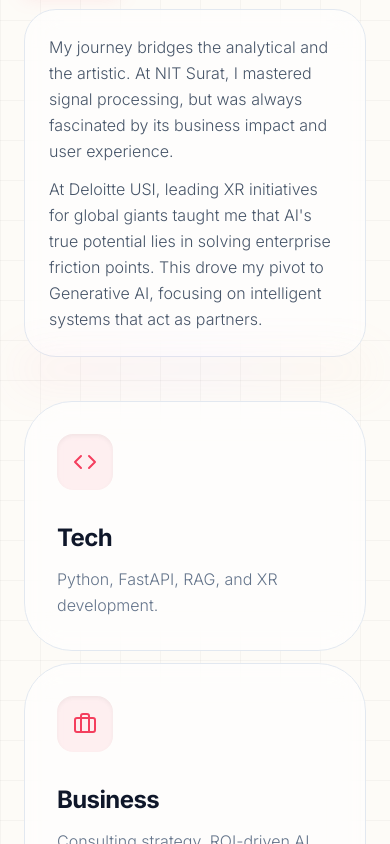
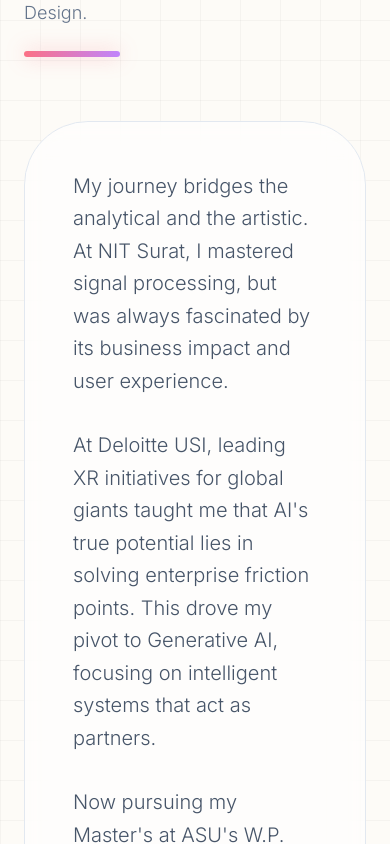
Before and after one commit to Pirate1410/Personal_website_YMP, a React (Vite) app: page / in a window 390 px wide. Shown: the part 1300-2144 px from the top of the page. Built offline with nearby package versions, Linux system fonts and the light colour scheme.

Commit message:
Restore About section to original layout

```diff
--- a/App.tsx
+++ b/App.tsx
@@ -42,7 +42,7 @@ const useScrollReveal = () => {
 };
 
 const SectionTitle: React.FC<{ title: string; subtitle?: string; dark?: boolean }> = ({ title, subtitle, dark }) => (
-  <div className="mb-4 relative reveal">
+  <div className="mb-16 relative reveal">
     <h2 className={`text-4xl md:text-5xl font-display font-bold mb-4 tracking-tight ${dark ? 'text-white' : 'text-slate-900'}`}>{title}</h2>
     {subtitle && <p className={`max-w-2xl text-lg font-light ${dark ? 'text-slate-300' : 'text-slate-500'}`}>{subtitle}</p>}
     <div className="h-1.5 w-24 bg-gradient-to-r from-rose-400 to-purple-400 mt-6 rounded-full shadow-[0_0_20px_rgba(251,113,133,0.4)]"></div>
@@ -290,18 +290,18 @@ const App: React.FC = () => {
       </div>
 
       {/* About Section */}
-      <section id="about" className="min-h-screen pt-24 pb-8 relative flex flex-col justify-center">
-        <div className="max-w-7xl mx-auto px-6 relative z-10 w-full">
+      <section id="about" className="py-40 relative">
+        <div className="max-w-7xl mx-auto px-6 relative z-10">
           <SectionTitle
             title="The Intersection"
             subtitle="Tech meets Business. Creativity meets Design."
           />
 
-          <div className="grid grid-cols-1 lg:grid-cols-12 gap-8 items-start">
-            <div className="lg:col-span-7 space-y-3">
-              <div className="glass-card p-6 rounded-[2rem] border-slate-200 reveal">
-                {PERSONAL_STORY.narrative.slice(0, 2).map((paragraph, i) => (
-                  <p key={i} className="text-base text-slate-600 leading-relaxed font-light mb-3 last:mb-0">
+          <div className="grid grid-cols-1 lg:grid-cols-12 gap-20 items-start">
+            <div className="lg:col-span-7 space-y-12">
+              <div className="glass-card p-12 rounded-[4rem] border-slate-200 reveal">
+                {PERSONAL_STORY.narrative.map((paragraph, i) => (
+                  <p key={i} className="text-xl text-slate-600 leading-relaxed font-light mb-8 last:mb-0">
                     {paragraph}
                   </p>
                 ))}
@@ -309,10 +309,10 @@ const App: React.FC = () => {
 
               <div className="relative group reveal" style={{ transitionDelay: '0.1s' }}>
                 <div className="absolute -inset-1.5 bg-gradient-to-r from-rose-400 via-purple-400 to-orange-300 rounded-[3rem] blur-xl opacity-20 group-hover:opacity-40 transition duration-1000"></div>
-                <div className="hidden">
+                <div className="relative glass-card p-12 rounded-[3rem] bg-[#fdfbf7]/70 border-slate-200">
                   <div className="flex items-start space-x-8">
                     <Quote className="text-rose-400 flex-shrink-0 opacity-50" size={56} />
-                    <p className="text-lg font-display font-medium text-slate-900 italic leading-snug">
+                    <p className="text-3xl font-display font-medium text-slate-900 italic leading-snug">
                       "{PERSONAL_INFO.personalMission}"
                     </p>
                   </div>
@@ -320,8 +320,8 @@ const App: React.FC = () => {
               </div>
             </div>
 
-            <div className="lg:col-span-5 space-y-4">
-              <div className="grid grid-cols-1 sm:grid-cols-2 gap-3 stagger-reveal">
+            <div className="lg:col-span-5 space-y-12">
+              <div className="grid grid-cols-1 sm:grid-cols-2 gap-8 stagger-reveal">
                 {PERSONAL_STORY.pillars.map((pillar, idx) => (
                   <div key={idx} className="glass-card p-8 rounded-[3rem] hover:bg-slate-50 transition-all duration-500 group border-slate-200">
                     <div className="w-14 h-14 bg-rose-400/10 rounded-2xl flex items-center justify-center mb-8 group-hover:scale-110 group-hover:bg-rose-400/20 transition-all shadow-inner">
@@ -372,7 +372,7 @@ const App: React.FC = () => {
           style={{ top: `${(scrollProgress * 2) - 50}%` }}
         ></div>
 
-        <div className="max-w-7xl mx-auto px-6 relative z-10 w-full">
+        <div className="max-w-7xl mx-auto px-6 relative z-10">
           <SectionTitle title="The Track Record" subtitle="Building AI futures for global enterprises." dark />
           <div className="space-y-6">
             {EXPERIENCES.map((exp, idx) => (
@@ -405,7 +405,7 @@ const App: React.FC = () => {
 
       {/* Projects Section */}
       <section id="projects" className="py-40 relative">
-        <div className="max-w-7xl mx-auto px-6 relative z-10 w-full">
+        <div className="max-w-7xl mx-auto px-6 relative z-10">
           <SectionTitle title="Featured" subtitle="Experimental artifacts in Creative AI and Automation." />
           <div className="grid grid-cols-1 md:grid-cols-2 lg:grid-cols-3 gap-12 stagger-reveal">
             {PROJECTS.map((proj, idx) => (
@@ -442,7 +442,7 @@ const App: React.FC = () => {
 
       {/* Presentations Section */}
       <section id="presentations" className="py-40 relative">
-        <div className="max-w-7xl mx-auto px-6 relative z-10 w-full">
+        <div className="max-w-7xl mx-auto px-6 relative z-10">
           <SectionTitle title="Thought Leadership" subtitle="Speaking engagements on AI psychology and ethics." />
           <div className="grid grid-cols-1 md:grid-cols-2 gap-12 stagger-reveal">
             {PRESENTATIONS.map((pres, idx) => (
@@ -468,7 +468,7 @@ const App: React.FC = () => {
 
       {/* Skills / Arsenal */}
       <section id="skills" className="py-40 relative bg-slate-50/50">
-        <div className="max-w-7xl mx-auto px-6 relative z-10 w-full">
+        <div className="max-w-7xl mx-auto px-6 relative z-10">
           <SectionTitle title="The Arsenal" subtitle="A multidisciplinary tech stack built for ROI." />
           <div className="grid grid-cols-1 md:grid-cols-2 lg:grid-cols-3 gap-10 stagger-reveal">
             {[
```
